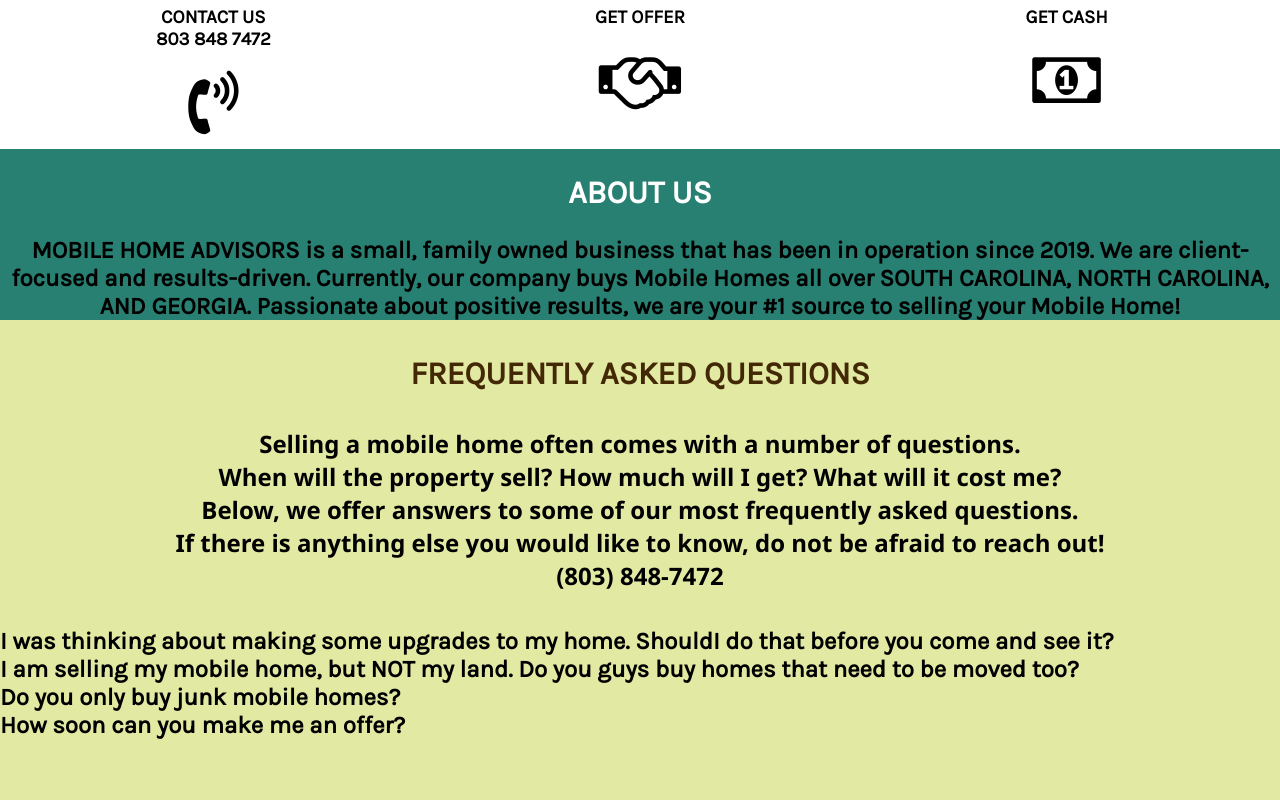
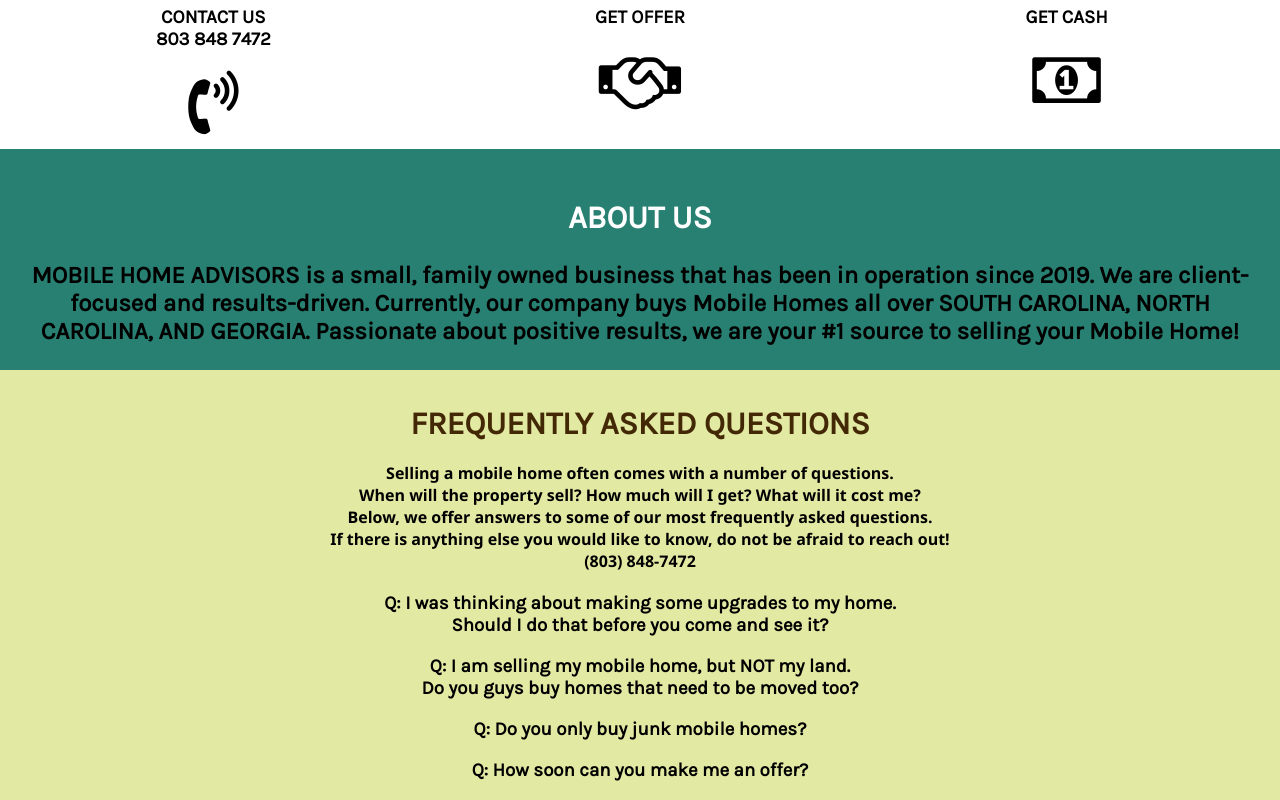
Before and after one commit to shegarland14/MHASITE, a React (Create React App) app: page / in a window 1280 px wide. Shown: the part 1257-2057 px from the top of the page. Before the commit the page ends 1996 px from the top, so only its background shows below. Built offline with nearby package versions, Linux system fonts and the light colour scheme.

Commit message:
updates to faq

```diff
--- a/src/about.css
+++ b/src/about.css
@@ -4,6 +4,7 @@
     max-width: 100%;
     background-color: rgb(40, 128, 115);
     text-align: center;
+    padding:25px;
 
 }
 .about-us h1{
--- a/src/faq.css
+++ b/src/faq.css
@@ -1,6 +1,15 @@
 
 .faq-info {
     text-align: center;
-    padding: 35px;
+    padding: 20px;
+    font-size: 16px;
     font-family: 'Segoe UI', Tahoma, Geneva, Verdana, sans-serif;
 }
+.questions{
+    text-align: center;
+
+}
+h3 span {
+    text-weight: bold;
+
+}
--- a/src/faq.js
+++ b/src/faq.js
@@ -9,13 +9,15 @@
                      When will the property sell? How much will I get?
                      What will it cost me? <br/>Below, we offer answers to some of our most frequently asked questions.
                     <br/>If there is anything else you would like to know, do not be afraid to reach out!<br/> (803) 848-7472</h2>
-                <h2>I was thinking about making some upgrades to my home. ShouldI do that
-                    before you come and see it?
-                </h2>
-                <h2>I am selling my mobile home, but NOT my land.
+                <div className="questions">
+                <h3><span>Q:</span>  I was thinking about making some upgrades to my home.<br/>
+                     Should I do that before you come and see it?
+                </h3><br/>
+                <h3><span>Q:</span>  I am selling my mobile home, but NOT my land.<br/>
                     Do you guys buy homes that need to be moved too?
-                </h2>
-                <h2>Do you only buy junk mobile homes?</h2>
-                <h2>How soon can you make me an offer?</h2>
+                </h3><br/>
+                <h3><span>Q:</span>  Do you only buy junk mobile homes?</h3><br/>
+                <h3><span>Q:</span>  How soon can you make me an offer?</h3><br/>
+                </div>
         </div>
     )}
```
